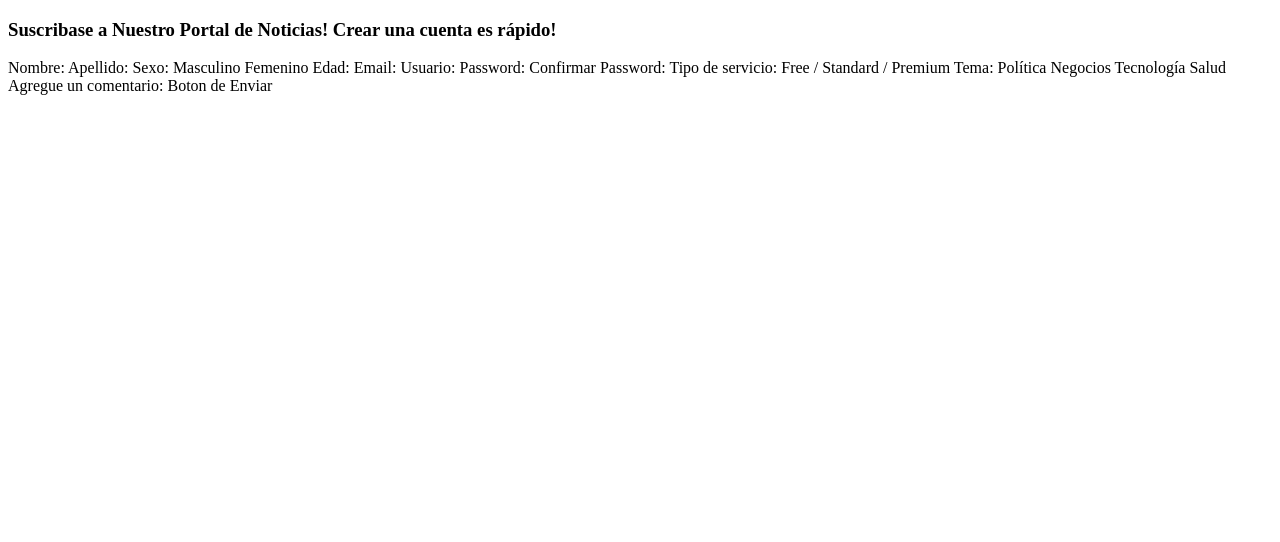
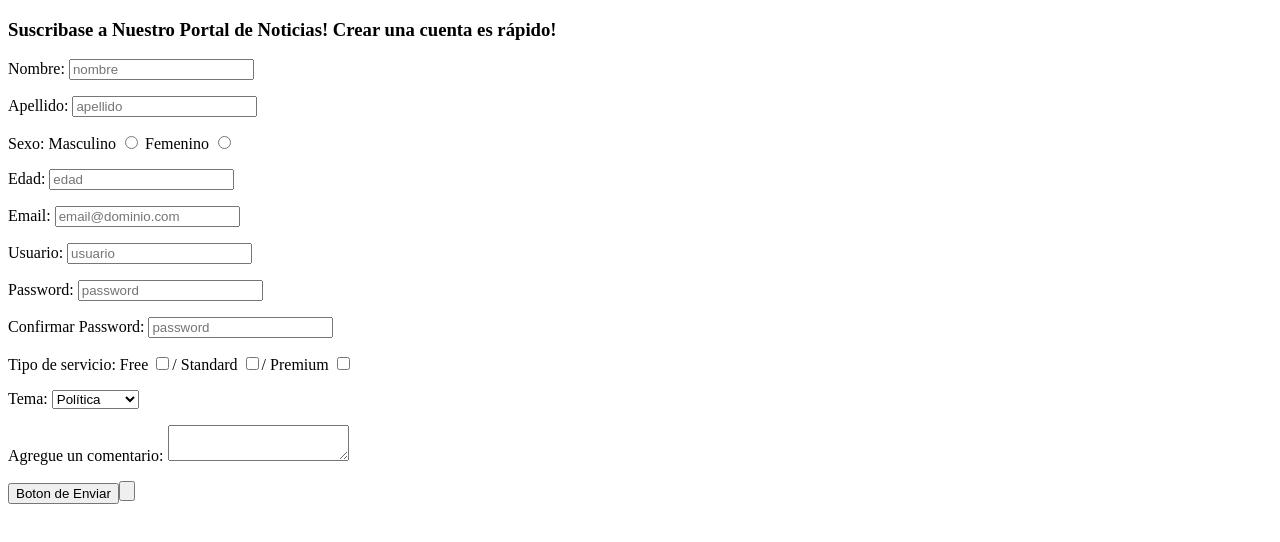
Before and after one commit to UCC-LabCompu2/ejercicios2022-romanovictoria, a plain HTML site: page Ejercicios-HTML/ej_formulario.html in a window 1280 px wide. Drawn offline with Linux system fonts and the light colour scheme.

Commit message:
se realizo ejercicio formulario

```diff
--- a/Ejercicios-HTML/ej_formulario.html
+++ b/Ejercicios-HTML/ej_formulario.html
@@ -18,26 +18,54 @@
     https://www.w3schools.com/html/tryit.asp?filename=tryhtml_elem_output-->
 
 <h3>Suscribase a Nuestro Portal de Noticias! Crear una cuenta es rápido!</h3>
-Nombre:
-Apellido:
-Sexo: Masculino Femenino
-Edad:
-Email:
-Usuario:
-Password:
-Confirmar Password:
+<form id="formulario suscripcion">
+    <p>
+        Nombre: <input type="text" name="nombre" placeholder="nombre">
+    </p>
+    <p>
+        Apellido: <input type="text" name="apellido" placeholder="apellido">
+    </p>
+    <p>
+        Sexo: Masculino <input type="radio" name="sexo value="masculino">
+        Femenino  <input type="radio" name="sexo value="femenino">
+    </p>
+    <p>
+        Edad: <input type="number" name="edad" placeholder="edad">
+    </p>
+    <p>
+        Email: <input type="email" name="email" placeholder="email@dominio.com">
+    </p>
+    <p>
+        Usuario: <input type="text" name="usuario" placeholder="usuario">
+    </p>
+    <p>
+        Password: <input type="password" name="pass" placeholder="password">
+    </p>
+    <p>
+        Confirmar Password: <input type="password" name="confirmar pass" placeholder="password">
+    </p>
+    <p>
+        Tipo de servicio: Free <input type="checkbox" name="tipo_servicio" value="free">/
+        Standard <input type="checkbox" name="tipo_servicio" value="standard">/
+        Premium <input type="checkbox" name="tipo_servicio" value="premium">
+    </p>
+    <p>
+        Tema:
+        <select>
+            <option>Política</option>
+            <option>Negocios</option>
+            <option>Tecnología</option>
+            <option>Salud</option>
+        </select>
 
-Tipo de servicio: Free / Standard / Premium
-Tema:
-Política
-Negocios
-Tecnología
-Salud
+    </p>
+    <p>
+        Agregue un comentario: <textarea> </textarea>
+    </p>
+    <p>
+        <button type="button">Boton de Enviar<button>
+    </p>
 
-Agregue un comentario:
-
-Boton de Enviar
-
-
+</form>
 </body>
 </html>
```
